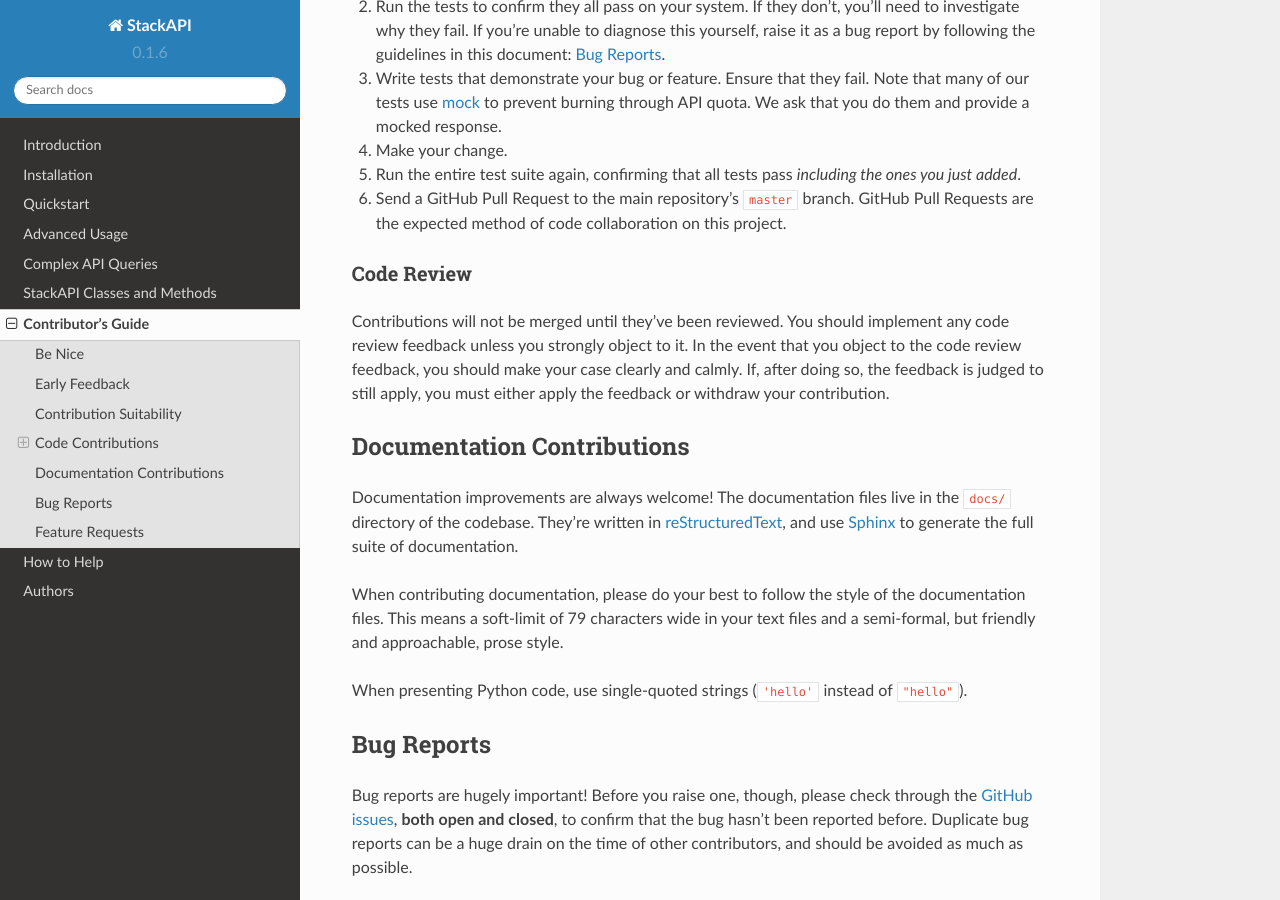
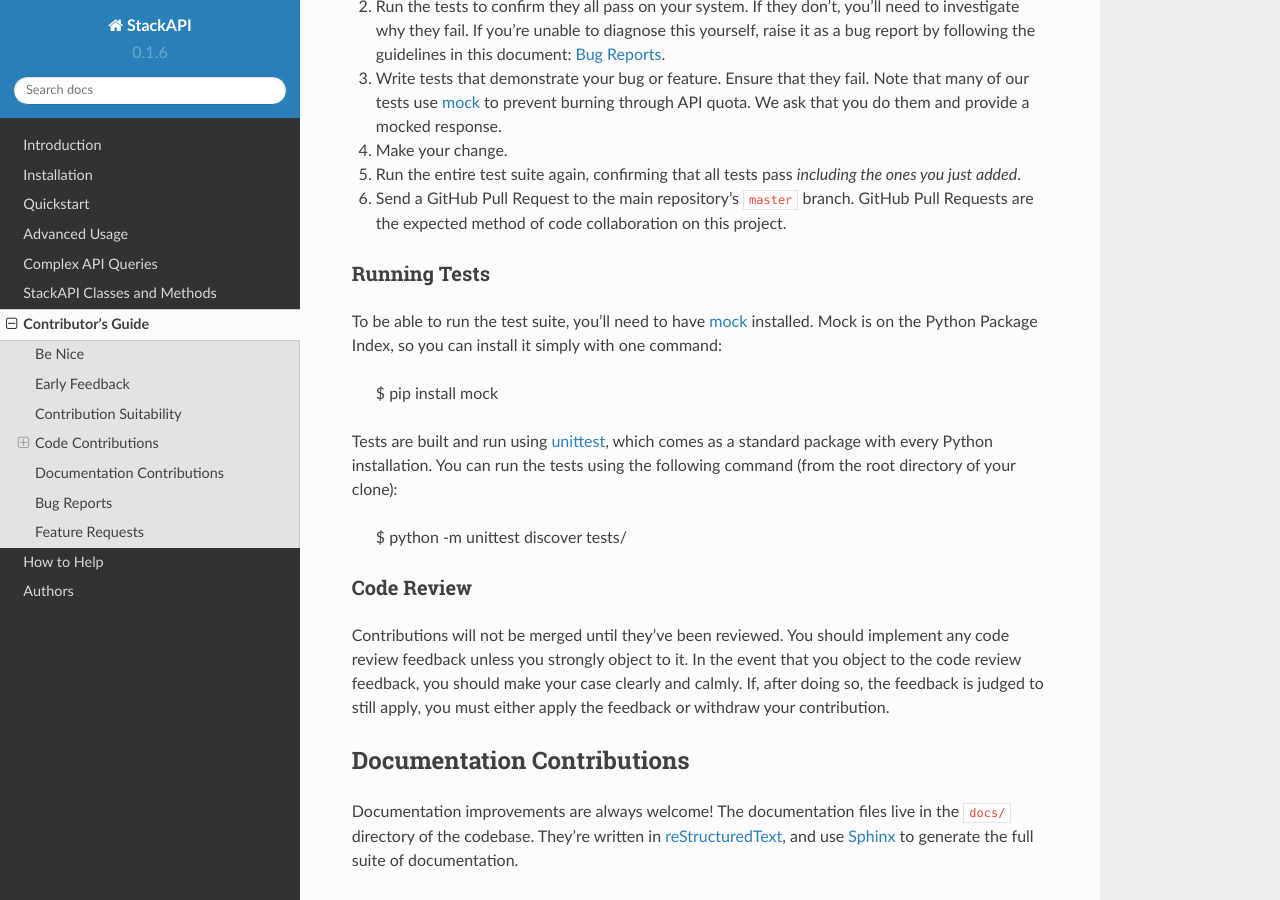
Before and after one commit to AWegnerGitHub/stackapi, a Sphinx documentation site: the page built from docs/dev/contributing.rst, in a window 1280 px wide and 900 px high, scrolled down 1135 px. Built offline with Sphinx 7.4.7 and the Read the Docs theme 2.0.0, drawn with Linux system fonts in a browser that asks for light colours.

Commit message:
Add docs section on testing

```diff
--- a/docs/dev/contributing.rst
+++ b/docs/dev/contributing.rst
@@ -71,7 +71,22 @@
    GitHub Pull Requests are the expected method of code collaboration on this
    project.
 
+Running Tests
+~~~~~~~~~~~~~
+
+To be able to run the test suite, you'll need to have `mock`_ installed. Mock is
+on the Python Package Index, so you can install it simply with one command:
+
+    $ pip install mock
+
+Tests are built and run using `unittest`_, which comes as a standard package with
+every Python installation. You can run the tests using the following command
+(from the root directory of your clone):
+
+    $ python -m unittest discover tests/
+
 .. _mock: https://pypi.python.org/pypi/mock
+.. _unittest: https://docs.python.org/2/library/unittest.html
 
 Code Review
 ~~~~~~~~~~~
```
